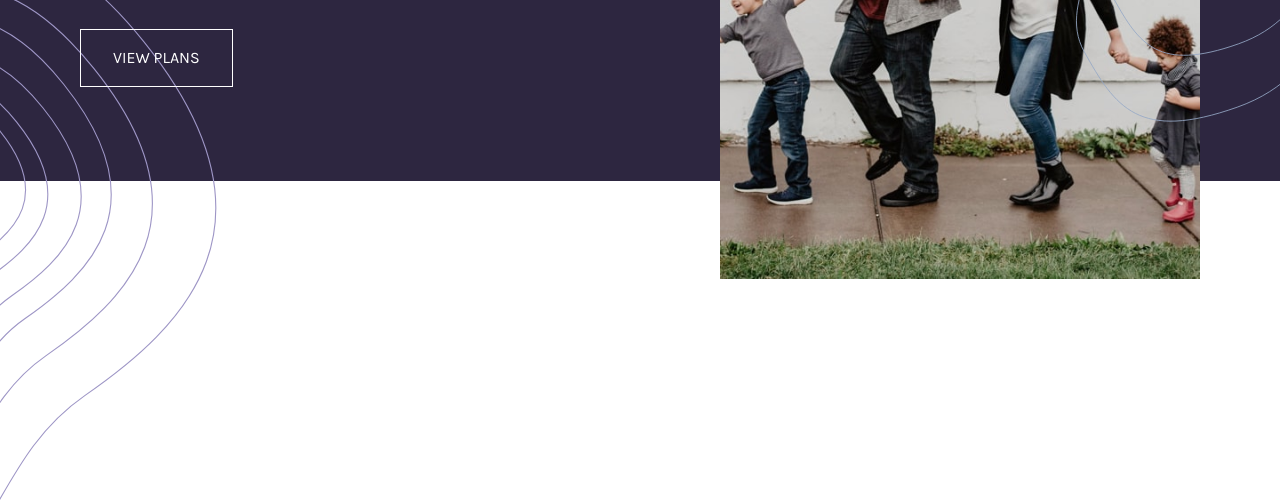
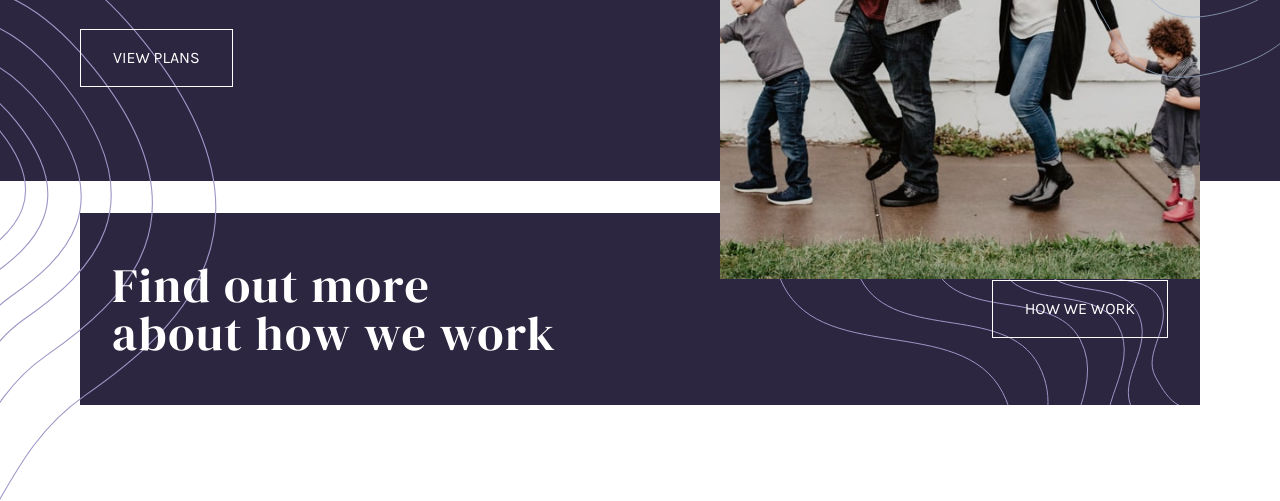
Before and after one commit to AdamElitzur/FM-Insure-landing-page, a plain HTML site: page index.html in a window 1280 px wide. Shown: the part 467-968 px from the top of the page. Drawn offline with Linux system fonts and the light colour scheme.

Commit message:
finished banner, but isn't centered yet

```diff
--- a/css/style.css
+++ b/css/style.css
@@ -214,15 +214,54 @@ body {
 .hero-description {
   margin-bottom: 2rem;
 }
-.hero-button {
+.hero-button,
+.banner__button {
   color: #fff;
   border: 1px solid #fff;
 }
 
 .hero-button:hover,
-.hero-button:focus {
+.hero-button:focus,
+.banner__button:hover,
+.banner__button:focus {
   background: #fff;
   color: hsl(256, 26%, 20%);
+}
+
+/* **************************** */
+/*             Banner           */
+/* **************************** */
+
+.banner {
+  margin-top: 2rem;
+  padding: 4rem 2rem;
+  background-color: hsl(256, 26%, 20%);
+  display: flex;
+  flex-direction: column;
+  align-items: center;
+  justify-content: center;
+  position: relative;
+}
+.banner__title {
+  font-family: "DM Serif Display", serif;
+  color: white;
+  font-size: 3rem;
+  font-weight: 400;
+  text-align: center;
+  letter-spacing: 0.1rem;
+  line-height: 3rem;
+}
+.banner__button {
+  margin: 1rem 0;
+  z-index: 2;
+}
+.banner__svg {
+  background: url("../images/bg-pattern-how-we-work-mobile.svg");
+  background-repeat: no-repeat;
+  height: 100%;
+  width: 11rem;
+  position: absolute;
+  right: 0;
 }
 
 @media (min-width: 767px) {
@@ -305,7 +344,7 @@ body {
     background: url("../images/bg-pattern-intro-right-desktop.svg");
     background-size: contain;
     background-repeat: no-repeat;
-    width: 23rem;
+    width: 21rem;
 
     height: 90%;
     position: absolute;
@@ -313,4 +352,32 @@ body {
     right: 0;
     z-index: 3;
   }
+
+  .banner {
+    margin-left: 5rem;
+    margin-right: 5rem;
+    max-width: 70rem;
+    padding: 3rem 2rem;
+
+    /* margin: 2rem auto; */
+    /* margin-left: auto;
+    margin-right: auto; */
+    /* padding: 2rem; */
+    flex-direction: row;
+    justify-content: space-between;
+    /* gap: 1rem; */
+  }
+  .banner__title {
+    text-align: left;
+    max-width: min(28rem, 60%);
+    z-index: 2;
+  }
+  .banner__svg {
+    background: url("../images/bg-pattern-how-we-work-desktop.svg");
+    background-repeat: no-repeat;
+    height: 100%;
+    bottom: 0;
+    width: 27rem;
+    z-index: 1;
+  }
 }
--- a/index.html
+++ b/index.html
@@ -56,6 +56,11 @@
         <button class="view-plan-button hero-button">View Plans</button>
       </div>
     </section>
+    <section class="banner">
+      <h2 class="banner__title">Find out more about how we work</h2>
+      <button class="view-plan-button banner__button">How we work</button>
+      <div class="banner__svg"></div>
+    </section>
 
     <script src="js/app.js"></script>
   </body>
```
